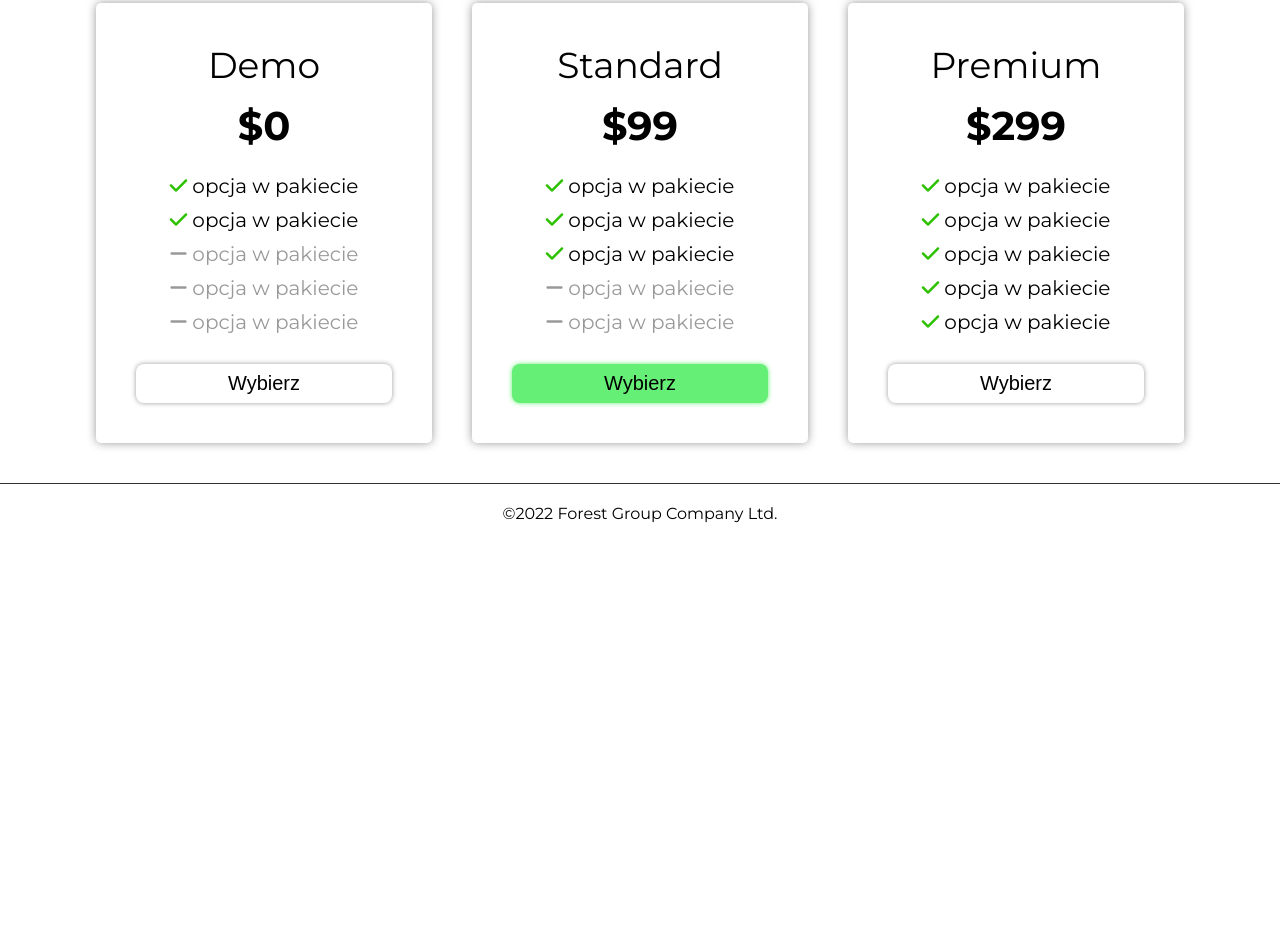
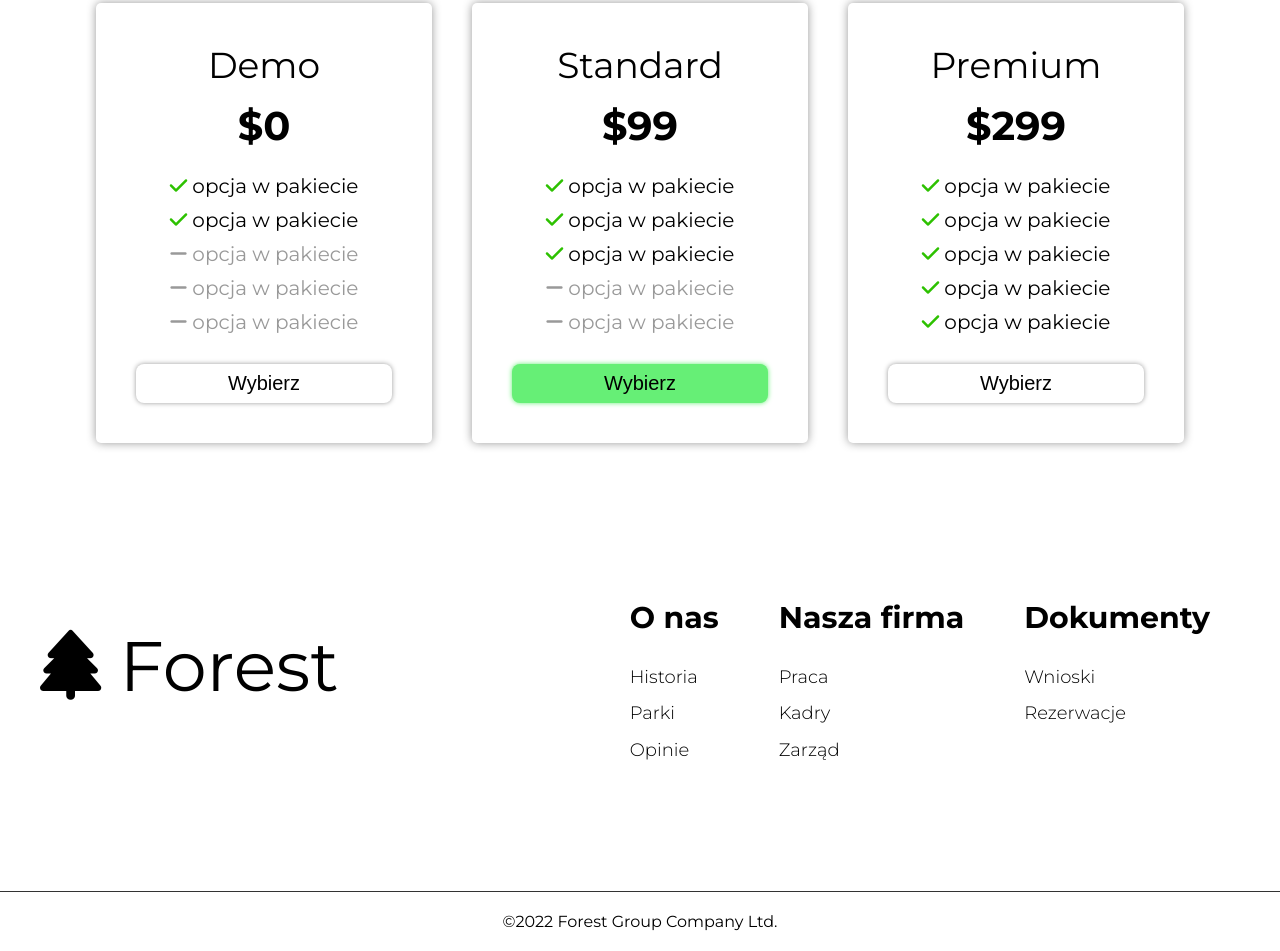
Before and after one commit to dominO1993/repo1, a plain HTML site: page index.html in a window 1280 px wide. Shown: the part 1690-2641 px from the top of the page. Before the commit the page ends 2233 px from the top, so only its background shows below. Drawn offline with Linux system fonts and the light colour scheme.

Commit message:
finished all offer section

```diff
--- a/index.html
+++ b/index.html
@@ -78,8 +78,9 @@
             <p class="offer__box-option muted"><i class="fa-solid fa-minus"></i> opcja w pakiecie</p>
             <p class="offer__box-option muted"><i class="fa-solid fa-minus"></i> opcja w pakiecie</p>
 
-            <a href="offer1.kit"><button class="offer__btn">Wybierz</button></a>
+            <a href="demo.html"><button class="offer__btn">Wybierz</button></a>
           </div>
+
           <div class="offer__box two">
             <h3 class="offer__box-title">Standard</h3>
             <p class="offer__box-price">$99</p>
@@ -89,7 +90,7 @@
             <p class="offer__box-option muted"><i class="fa-solid fa-minus"></i> opcja w pakiecie</p>
             <p class="offer__box-option muted"><i class="fa-solid fa-minus"></i> opcja w pakiecie</p>
 
-            <a href="offer1.kit"><button class="offer__btn green">Wybierz</button></a>
+            <a href="demo.html"><button class="offer__btn green">Wybierz</button></a>
           </div>
           <div class="offer__box">
             <h3 class="offer__box-title">Premium</h3>
@@ -103,6 +104,33 @@
             <a href="offer1.kit"><button class="offer__btn">Wybierz</button></a>
           </div>
         </div>
+        <div class="offer__info">
+          <div class="offer__icon">
+            <a href="#"><i class="fa-solid fa-tree"></i> Forest</a>
+          </div>
+          <div class="offer__links">
+            <div class="offer__link">
+              <h3 class="offer__title">O nas</h3>
+              <p>Historia</p>
+              <p>Parki</p>
+              <p>Opinie</p>
+            </div>
+            <div class="offer__link">
+              <h3 class="offer__title">Nasza firma</h3>
+              <p>Praca</p>
+              <p>Kadry</p>
+              <p>Zarząd</p>
+            </div>
+            <div class="offer__link">
+              <h3 class="offer__title">Dokumenty</h3>
+              <p>Wnioski</p>
+              <p>Rezerwacje</p>
+            </div>
+          </div>
+
+        </div>
+
+
       </div>
     </section>
   </main>
--- a/src/sass/_main.scss
+++ b/src/sass/_main.scss
@@ -82,6 +82,35 @@
 			box-shadow: 0 0 5px #999;
 			border-radius: 8px;
 		}
+
+		&__icon {
+			margin-top: 2em;
+			font-size: 4.2rem;
+			text-align: center;
+		}
+
+		&__links {
+			display: flex;
+			flex-direction: column;
+			align-items: center;
+			margin: 4em 0;
+			text-align: center;
+		}
+
+		&__link {
+			margin: 2em;
+
+			p {
+				margin-bottom: 0.8em;
+				font-size: 1.6rem;
+				font-weight: 300;
+			}
+		}
+
+		&__title {
+			margin-bottom: 1em;
+			font-size: 2.4rem;
+		}
 	}
 	.green {
 		background-color: rgb(102, 239, 118);
@@ -138,6 +167,30 @@
 			.two {
 				order: 1;
 			}
+
+			&__icon {
+				font-size: 6rem;
+				margin-bottom: 2.6em;
+			}
+
+			&__links {
+				flex-direction: row;
+				justify-content: center;
+				align-items: flex-start;
+				flex-wrap: wrap;
+			}
+
+			&__link {
+				width: 33%;
+
+				p {
+					font-size: 1.8rem;
+				}
+			}
+
+			&__title {
+				font-size: 3rem;
+			}
 		}
 	}
 }
@@ -182,6 +235,22 @@
 			.two {
 				order: 0;
 			}
+
+			&__info {
+				display: flex;
+				justify-content: space-between;
+				align-items: center;
+			}
+
+			&__icon {
+				font-size: 7rem;
+			}
+
+			&__link {
+				margin: 0 3em;
+				width: auto;
+				text-align: left;
+			}
 		}
 	}
 }
--- a/src/sass/_nav.scss
+++ b/src/sass/_nav.scss
@@ -3,6 +3,7 @@
 	top: 0;
 	width: 100%;
 	background-color: #fff;
+	border-bottom: 1px solid #999;
 	transition: background-color 0.3s;
 	z-index: 100;
 
@@ -24,6 +25,7 @@
 
 	.burger-btn {
 		padding: 0.4em;
+		z-index: 1000;
 	}
 
 	&__list {
@@ -32,7 +34,7 @@
 		align-items: center;
 		flex-direction: column;
 		position: absolute;
-		top: 80px;
+		top: 0;
 		right: 0;
 		width: 100%;
 		background-color: #fff;
@@ -55,11 +57,13 @@
 	.nav {
 		&__icon,
 		.burger-btn {
-			font-size: 5rem;
+			font-size: 4rem;
 		}
 
 		&__item {
-			font-size: 5rem;
+			a {
+				font-size: 6rem;
+			}
 		}
 	}
 }
@@ -84,8 +88,8 @@
 
 			a {
 				position: relative;
-				padding: 2em 1em;
-				font-size: 2rem;
+				padding: 1.5em 1em;
+				font-size: 2.2rem;
 				z-index: 100;
 			}
 
--- a/src/sass/style.scss
+++ b/src/sass/style.scss
@@ -7,5 +7,5 @@
 @use './src/sass/colors';
 
 html {
-	scroll-padding-top: 80px;
+	scroll-padding-top: 60px;
 }
```
Also changed, not shown: demo.html (renamed from offer1.html), dist/css/style.min.css, 3 other files.
